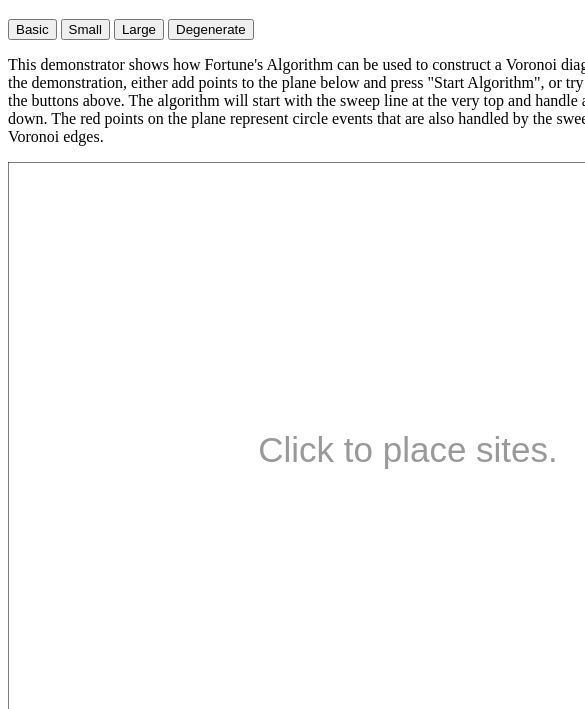
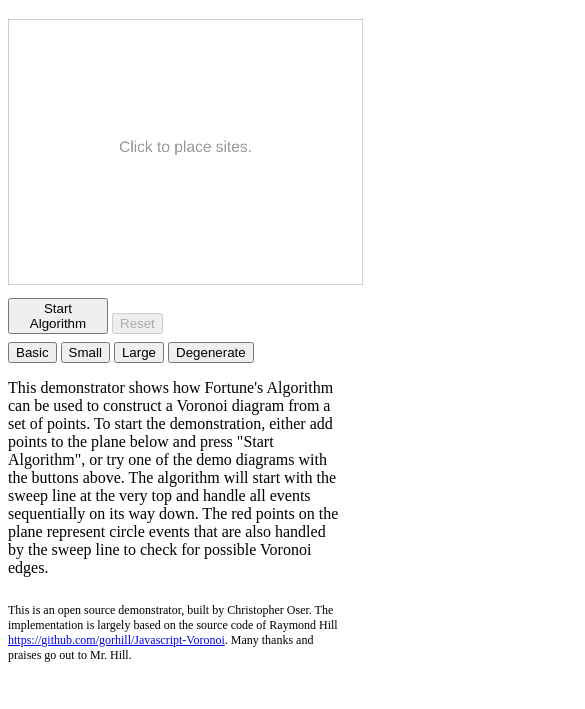
Before and after one commit to somestudentcoder/sweepline_demonstrator, a website: page index.html in a window 390 px wide. Shown: the part 135-844 px from the top of the page, 585 px wide, since content can reach past the window. Drawn offline with Linux system fonts and the light colour scheme.

Commit message:
made demonstrator responsive

```diff
--- a/index.html
+++ b/index.html
@@ -1,6 +1,6 @@
 <!DOCTYPE html>
 <head>
-    <meta charset="UTF-8">
+    <meta name="viewport" content="width=device-width, initial-scale=1.0" charset="UTF-8">
     <title>Sweepline Voronoi Diagram</title>
     <link rel= "stylesheet" href="src/css/index.css">
 </head>
@@ -8,6 +8,17 @@
 <body>
 
 <h1>Sweepline Voronoi Diagram (Fortune's Algorithm)</h1>
+
+<canvas id="Canvas" width="800px" height="600px">
+    <p>Your browser doesn't support canvas. This demonstrator can therefore not be displayed. Please use a modern browser to run the demonstrator.</p>
+</canvas>
+
+<div id="spacer"></div>
+
+<button id="button">Start Algorithm</button>
+<button id="restartButton" disabled="true">Reset</button>
+
+<div id="spacer"></div>
 
 <button id="basic">Basic</button>
 <button id="small">Small</button>
@@ -26,12 +37,6 @@
     edges.
 </p>
 
-<canvas id="Canvas" width="800" height="600">
-    <p>Your browser doesn't support canvas. This demonstrator can therefore not be displayed. Please use a modern browser to run the demonstrator.</p>
-</canvas>
-
-<button id="button">Start Algorithm</button>
-<button id="restartButton" disabled="true">Reset</button>
 
 <div id="bottomText">
     This is an open source demonstrator, built by Christopher Oser. The implementation is largely
--- a/src/css/index.css
+++ b/src/css/index.css
@@ -1,13 +1,47 @@
+@media screen and (min-width: 801px) {
+    p {
+        max-width: 790px;
+    }
+
+    #bottomText{
+        font-size: 12px;
+        max-width: 790px;
+    }
+
+    #Canvas{
+        width: 800px;
+        height: 600px;
+    }
+  }
+
+  @media screen and (max-width: 800px) {
+    p {
+        width: 90%;
+    }
+    #bottomText{
+        font-size: 12px;
+        width: 90%;
+    }
+    #Canvas{
+        width: 95%;
+        height: auto;
+    }
+  }
+
+
 #button{
     width: 100px;
 }
 
-p{
-    width: 800px;
+#bottomText{
+    margin-top: 3vh;
 }
 
-#bottomText{
-    font-size: 12px;
+#spacer{
+    margin-top: 1vh;
+}
+
+/* #Canvas{
     width: 800px;
-    margin-top: 30px;
-}
+    height: 600px;
+} */
--- a/src/typescript/main.ts
+++ b/src/typescript/main.ts
@@ -14,10 +14,6 @@ const basicButton = <HTMLButtonElement>document.querySelector('#basic');
 const smallButton = <HTMLButtonElement>document.querySelector('#small');
 const largeButton = <HTMLButtonElement>document.querySelector('#large');
 const degenerateButton = <HTMLButtonElement>document.querySelector('#degenerate');
-
-//Width and Height of Canvas
-const width = canvas.width;
-const height = canvas.height;
 
 //Event Listeners for interaction
 canvas.addEventListener("click", (e:MouseEvent) => newPoint(e.clientX , e.clientY));
@@ -49,12 +45,12 @@ var regions = Array<Region>();
 const ctx = canvas.getContext('2d');
 
 ctx.fillStyle = 'rgb(153, 153, 153)';
-ctx.strokeRect(0, 0, width, height);
+ctx.strokeRect(0, 0, canvas.width, canvas.height);
 
 let textCheck = true;
 ctx.textAlign = "center";
 ctx.font = "35px Arial"
-ctx.fillText("Click to place sites.", width/2, height/2);
+ctx.fillText("Click to place sites.", canvas.width/2, canvas.height/2);
 
 
 var pointList = [];
@@ -96,17 +92,21 @@ function newPoint(x, y)
     if(textCheck)
     {
         ctx.clearRect(0, 0, canvas.width, canvas.height);
-        ctx.strokeRect(0, 0, width, height);
+        ctx.strokeRect(0, 0, canvas.width, canvas.height);
         textCheck = false;
     }
 
     x = x - canvas.offsetLeft;
     y = y - canvas.offsetTop;
+
+    let actual_x = (x / canvas.getBoundingClientRect().width) * canvas.width;
+    let actual_y = (y / canvas.getBoundingClientRect().height) * canvas.height;
+
     ctx.fillStyle = 'rgb(0, 0, 0)';
     ctx.beginPath();
-    ctx.arc(x, y, 3.5, 0, 360, false);
+    ctx.arc(actual_x, actual_y, 3.5, 0, 360, false);
     ctx.fill();
-    pointList.push(new Point(x,y));
+    pointList.push(new Point(actual_x,actual_y));
 }
 
 function handleSite(site: Point)
@@ -807,7 +807,7 @@ function clipEdge(edge: Edge){
     if (r>t0) {t0=r;}
     }
     // right
-    q = width-ax;
+    q = canvas.width-ax;
     if (dx===0 && q<0) {return false;}
     r = q/dx;
     if (dx<0) {
@@ -831,7 +831,7 @@ function clipEdge(edge: Edge){
     if (r>t0) {t0=r;}
     }
     // bottom
-    q = height-ay;
+    q = canvas.height-ay;
     if (dy===0 && q<0) {return false;}
     r = q/dy;
     if (dy<0) {
@@ -881,9 +881,9 @@ function connectEdge(edge: Edge)
     // make local copy for performance purpose
     var va = edge.start,
         xl = 0,
-        xr = width,
+        xr = canvas.width,
         yt = 0,
-        yb = height,
+        yb = canvas.height,
         lSite = edge.left_site,
         rSite = edge.right_site,
         lx = lSite.X,
@@ -1010,9 +1010,9 @@ function connectEdge(edge: Edge)
 function closeCells()
 {
     var xl = 0.0,
-        xr = width,
+        xr = canvas.width,
         yt = 0.0,
-        yb = height,
+        yb = canvas.height,
         iRegion = regions.length,
         region,
         iLeft,
@@ -1156,7 +1156,7 @@ function loop()
 
     setTimeout(function()
     {
-        if (line_position <= height
+        if (line_position <= canvas.height
             || siteEvents.length > 0
             || circleEvents.length > 0)
         {
@@ -1212,7 +1212,7 @@ function checkEvents()
         }
     }
 
-    if(line_position >= height && circleEvents.length > 0)
+    if(line_position >= canvas.height && circleEvents.length > 0)
     {
         let cE = circleEvents.pop();
         removeFromBeachline(cE);
@@ -1233,7 +1233,7 @@ function renderCanvas(helpers: boolean)
 
     //REDRAW BOX
     ctx.strokeStyle = 'rgb(153, 153, 153)';
-    ctx.strokeRect(0, 0, width, height);
+    ctx.strokeRect(0, 0, canvas.width, canvas.height);
     //DRAW POINTS
     drawPoints();
 
@@ -1569,7 +1569,7 @@ function loadDataset(id:number) {
 
     //reset view
     ctx.clearRect(0, 0, canvas.width, canvas.height);
-    ctx.strokeRect(0, 0, width, height);
+    ctx.strokeRect(0, 0, canvas.width, canvas.height);
 
     setTimeout(function() {
         switch(id)
@@ -1626,7 +1626,7 @@ function restart() {
 
         //reset view
         ctx.clearRect(0, 0, canvas.width, canvas.height);
-        ctx.strokeRect(0, 0, width, height);
+        ctx.strokeRect(0, 0, canvas.width, canvas.height);
         //reset button
         button.innerHTML = "Start Algorithm"
         button.removeEventListener("click", toggleActive);
```
Also changed, not shown: dist/main.js.
